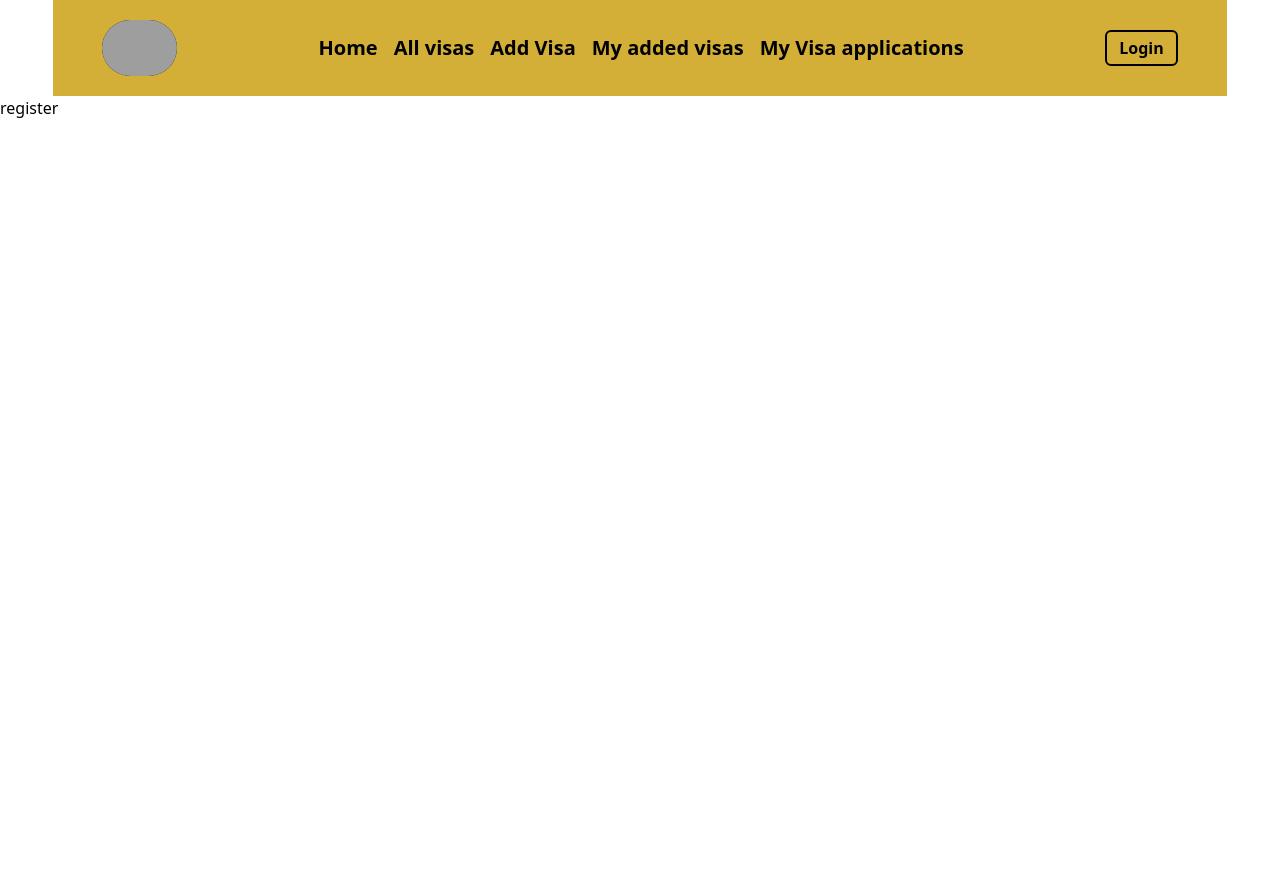
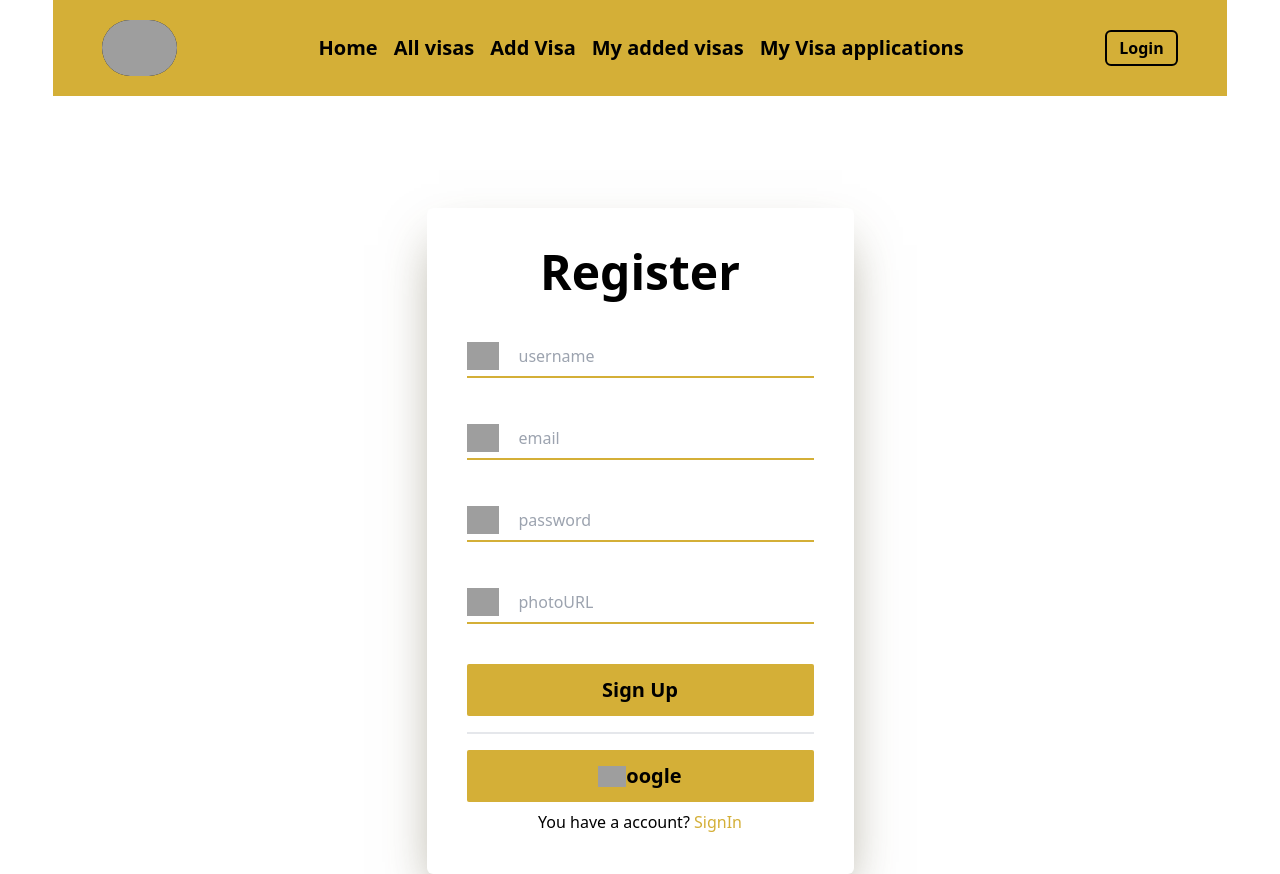
Before and after one commit to mahimDev/global-gate-client, a React (Vite) app: page /register in a window 1280 px wide. Before the commit the page ends 800 px from the top, so only its background shows below. Built offline with nearby package versions, Linux system fonts and the light colour scheme; no server answers; grey boxes are pictures that could not be loaded.

Commit message:
my auth related some work done

```diff
--- a/package.json
+++ b/package.json
@@ -10,10 +10,12 @@
     "preview": "vite preview"
   },
   "dependencies": {
+    "firebase": "^11.0.2",
     "react": "^18.3.1",
     "react-dom": "^18.3.1",
     "react-router-dom": "^7.0.2",
     "react-simple-typewriter": "^5.0.1",
+    "react-toastify": "^10.0.6",
     "swiper": "^11.1.15"
   },
   "devDependencies": {
--- /dev/null
+++ b/src/Auth/AuthProvider.jsx
@@ -0,0 +1,46 @@
+import { createUserWithEmailAndPassword, GoogleAuthProvider, onAuthStateChanged, signInWithEmailAndPassword, signInWithPopup, signOut } from "firebase/auth";
+import { createContext, useEffect, useState } from "react";
+import auth from "../Firebase/firebase";
+
+export const AuthContext = createContext(null)
+const AuthProvider = (props = {}) => {
+    const { children } = props || {}
+    const googleProvider = new GoogleAuthProvider()
+    const [user, setUser] = useState(null)
+    const createUser = (email, password) => {
+        return createUserWithEmailAndPassword(auth, email, password)
+    }
+    const signInUser = (email, password) => {
+        return signInWithEmailAndPassword(auth, email, password)
+    }
+    const googleLogin = () => {
+        return signInWithPopup(auth, googleProvider)
+    }
+    const signOutUser = () => {
+        return signOut(auth)
+    }
+    useEffect(() => {
+        const unSubscribe = onAuthStateChanged(auth, currentUser => {
+            setUser(currentUser)
+
+        })
+        return () => {
+            return unSubscribe()
+        }
+    }, [])
+
+    const authInfo = {
+        user,
+        createUser,
+        signInUser,
+        signOutUser,
+        googleLogin
+    }
+    return (
+        <AuthContext.Provider value={authInfo}>
+            {children}
+        </AuthContext.Provider>
+    );
+};
+
+export default AuthProvider;
--- a/src/Layout/HomeLayout.jsx
+++ b/src/Layout/HomeLayout.jsx
@@ -1,9 +1,11 @@
 import { Outlet } from "react-router-dom";
 import NavBer from "../Shared/NavBer/NavBer";
-
+import { ToastContainer } from 'react-toastify';
+import 'react-toastify/dist/ReactToastify.css';
 const HomeLayout = () => {
     return (
         <div>
+            <ToastContainer />
             <NavBer></NavBer>
             <Outlet></Outlet>
         </div>
--- a/src/Pages/Login/Login.jsx
+++ b/src/Pages/Login/Login.jsx
@@ -1,13 +1,36 @@
+import { useContext } from "react";
+import { Link } from "react-router-dom";
+import { toast } from "react-toastify";
+import { AuthContext } from "../../Auth/AuthProvider";
 
 const Login = () => {
+    const { signInUser } = useContext(AuthContext)
+    const handleSignIn = e => {
+        e.preventDefault()
+        const form = new FormData(e.target)
+        const email = form.get('email')
+        const password = form.get('password')
+        const userInfo = { email, password }
+        console.log(userInfo)
+        signInUser(email, password)
+            .then(res => {
+                console.log(res.user)
+                toast.success('SignIn successful')
+            })
+            .catch(err => {
+                console.log(err)
+            })
+
+    }
     return (
         <div className="flex justify-center">
-            <div className=" mt-20 shadow-2xl shadow-[#53492a8e] w-fit p-10 rounded-md">
-                <form >
-
+            <div className=" mt-28 shadow-2xl shadow-[#53492a8e] w-fit p-10 rounded-md">
+                <form
+                    onSubmit={handleSignIn}
+                >
                     <h1 className="text-5xl text-center font-semibold">Sign In</h1>
-                    <div className="flex border-b-4 border-[#D4AF37] gap-2 my-10" >
-                        <img className="w-10 mb-1" src="https://img.icons8.com/?size=100&id=12623&format=png&color=D4AF37" alt="" />
+                    <div className="flex items-center border-b-2 border-[#D4AF37] gap-2 my-10" >
+                        <img className="w-8 h-7 " src="https://img.icons8.com/?size=100&id=12623&format=png&color=D4AF37" alt="" />
                         <input
 
                             className=" pl-3 pr-16 py-2 border-none"
@@ -16,14 +39,14 @@ const Login = () => {
                             name="email"
                             id="" />
                     </div>
-                    <div className="flex border-b-4 border-[#D4AF37] gap-2 my-10" >
-                        <img className="w-10 mb-2" src="https://img.icons8.com/?size=100&id=2862&format=png&color=D4AF37" alt="" />
+                    <div className="flex items-center border-b-2 border-[#D4AF37] gap-2 my-10" >
+                        <img className="w-8 h-7 " src="https://img.icons8.com/?size=100&id=2862&format=png&color=D4AF37" alt="" />
                         <input
 
                             className=" pl-3 pr-16 py-2 border-none"
                             placeholder="Password"
-                            type="text"
-                            name="email"
+                            type="password"
+                            name="password"
                             id="" />
                     </div>
                     <div className="flex justify-between">
@@ -32,14 +55,20 @@ const Login = () => {
                                 className=""
                                 type="checkbox"
                                 name=""
-                                id="" /> Remember me</p>
+                                id="" />Remember me?</p>
                         <p className="border-b cursor-pointer">Forget Password</p>
                     </div>
                     <div className="flex mt-10">
                         <button className="rounded-sm w-full text-center py-3 text-xl font-semibold bg-[#D4AF37] hover:shadow-xl duration-300">Sign In</button>
-
                     </div>
                 </form>
+                <div className="flex pt-4 mt-4 border-t-2">
+                    <button className="flex justify-center items-center  rounded-sm w-full  py-3 text-xl font-semibold bg-[#D4AF37] hover:shadow-xl duration-300">
+                        <img className="w-7" src="https://img.icons8.com/?size=100&id=17950&format=png&color=000000" alt="" />
+                        oogle
+                    </button>
+                </div>
+                <p className="pt-2 text-center">Don't have an account?  <Link to={'/register'}> <span className="text-[#D4AF37] border-b-2 hover:border-[#D4AF37] border-white ">SignUp </span></Link></p>
             </div>
         </div>
     );
--- a/src/Pages/Register/Register.jsx
+++ b/src/Pages/Register/Register.jsx
@@ -1,8 +1,102 @@
+import { useContext } from "react";
+import { Link, useNavigate } from "react-router-dom";
+import { AuthContext } from "../../Auth/AuthProvider";
+import { toast } from "react-toastify";
 
 const Register = () => {
+    const { user, createUser, googleLogin } = useContext(AuthContext)
+    const navigate = useNavigate()
+    const handleRegistration = e => {
+        e.preventDefault()
+        const form = new FormData(e.target)
+        const name = form.get('name')
+        const email = form.get('email')
+        const password = form.get('password')
+        const photo = form.get('photo')
+        const userInfo = { name, email, password, photo }
+        createUser(email, password)
+            .then(res => {
+                console.log(res.user)
+                toast.success('Registration successful')
+            })
+            .catch(err => {
+                console.log(err)
+            })
+
+    }
+    const handleGoogleLogin = () => {
+        googleLogin()
+            .then(res => {
+                console.log(res.user)
+                navigate('/')
+            })
+            .then(err => {
+                console.log(err)
+            })
+    }
     return (
-        <div>
-            register
+        <div className="flex justify-center">
+            <div className=" mt-28 shadow-2xl shadow-[#53492a8e] w-fit p-10 rounded-md">
+                <form
+                    onSubmit={handleRegistration}
+                >
+
+                    <h1 className="text-5xl text-center font-semibold">Register</h1>
+                    <div className="flex items-center border-b-2 border-[#D4AF37] gap-2 my-10" >
+                        <img className="w-8 h-7 " src="https://img.icons8.com/?size=100&id=ywULFSPkh4kI&format=png&color=D4AF37" alt="" />
+                        <input
+
+                            className=" pl-3 pr-16 py-2 border-none"
+                            placeholder="username"
+                            type="text"
+                            name="name"
+                            id="" />
+                    </div>
+                    <div className="flex items-center border-b-2 border-[#D4AF37] gap-2 my-10" >
+                        <img className="w-8 h-7 " src="https://img.icons8.com/?size=100&id=12623&format=png&color=D4AF37" alt="" />
+                        <input
+
+                            className=" pl-3 pr-16 py-2 border-none"
+                            placeholder="email"
+                            type="text"
+                            name="email"
+                            id="" />
+                    </div>
+                    <div className="flex items-center border-b-2 border-[#D4AF37] gap-2 my-10" >
+                        <img className="w-8 h-7 " src="https://img.icons8.com/?size=100&id=2862&format=png&color=D4AF37" alt="" />
+                        <input
+
+                            className=" pl-3 pr-16 py-2 border-none"
+                            placeholder="password"
+                            type="text"
+                            name="password"
+                            id="" />
+                    </div>
+                    <div className="flex items-center border-b-2 border-[#D4AF37] gap-2 my-10" >
+                        <img className="w-8 h-7 " src="https://img.icons8.com/?size=100&id=2724&format=png&color=D4AF37" alt="" />
+                        <input
+
+                            className=" pl-3 pr-16 py-2 border-none"
+                            placeholder="photoURL"
+                            type="text"
+                            name="photo"
+                            id="" />
+                    </div>
+
+                    <div className="flex mt-10">
+                        <button className="rounded-sm w-full text-center py-3 text-xl font-semibold bg-[#D4AF37] hover:shadow-xl duration-300">Sign Up</button>
+                    </div>
+                </form>
+                <div className="flex pt-4 mt-4 border-t-2">
+                    <button
+                        onClick={handleGoogleLogin}
+                        className="flex justify-center items-center  rounded-sm w-full  py-3 text-xl font-semibold bg-[#D4AF37] hover:shadow-xl duration-300">
+                        <img className="w-7" src="https://img.icons8.com/?size=100&id=17950&format=png&color=000000" alt="" />
+                        oogle
+                    </button>
+                </div>
+                <p className="pt-2 text-center">You have a account?  <Link to={'/login'}> <span className="text-[#D4AF37] border-b-2 hover:border-[#D4AF37] border-white ">SignIn </span></Link></p>
+            </div>
         </div>
     );
 };
--- a/src/Shared/Banner/Banner.jsx
+++ b/src/Shared/Banner/Banner.jsx
@@ -1,4 +1,4 @@
-import world from '../../../public/WorldMap.svg';
+
 import { Swiper, SwiperSlide } from 'swiper/react';
 import { Scrollbar } from 'swiper/modules';
 import { Typewriter } from 'react-simple-typewriter'
--- a/src/main.jsx
+++ b/src/main.jsx
@@ -3,9 +3,12 @@ import { createRoot } from 'react-dom/client'
 import './index.css'
 import { RouterProvider } from 'react-router-dom'
 import router from './Router/Router'
+import AuthProvider from './Auth/AuthProvider'
 
 createRoot(document.getElementById('root')).render(
   <StrictMode>
-    <RouterProvider router={router}></RouterProvider>
+    <AuthProvider>
+      <RouterProvider router={router}></RouterProvider>
+    </AuthProvider>
   </StrictMode>,
 )
--- a/tailwind.config.js
+++ b/tailwind.config.js
@@ -4,7 +4,7 @@ export default {
   theme: {
     extend: {
       backgroundImage: {
-        world: `url('/public/WorldMap.svg')`,
+        world: `url('../WorldMap.svg')`,
       },
     },
   },
```
Also changed, not shown: src/Firebase/firebase.js (added, +20 -0 lines), src/Shared/NavBer/NavBer.jsx (+28 -3 lines), firebase.json (added), 2 other files (tests, documents, lock files or other folders).
